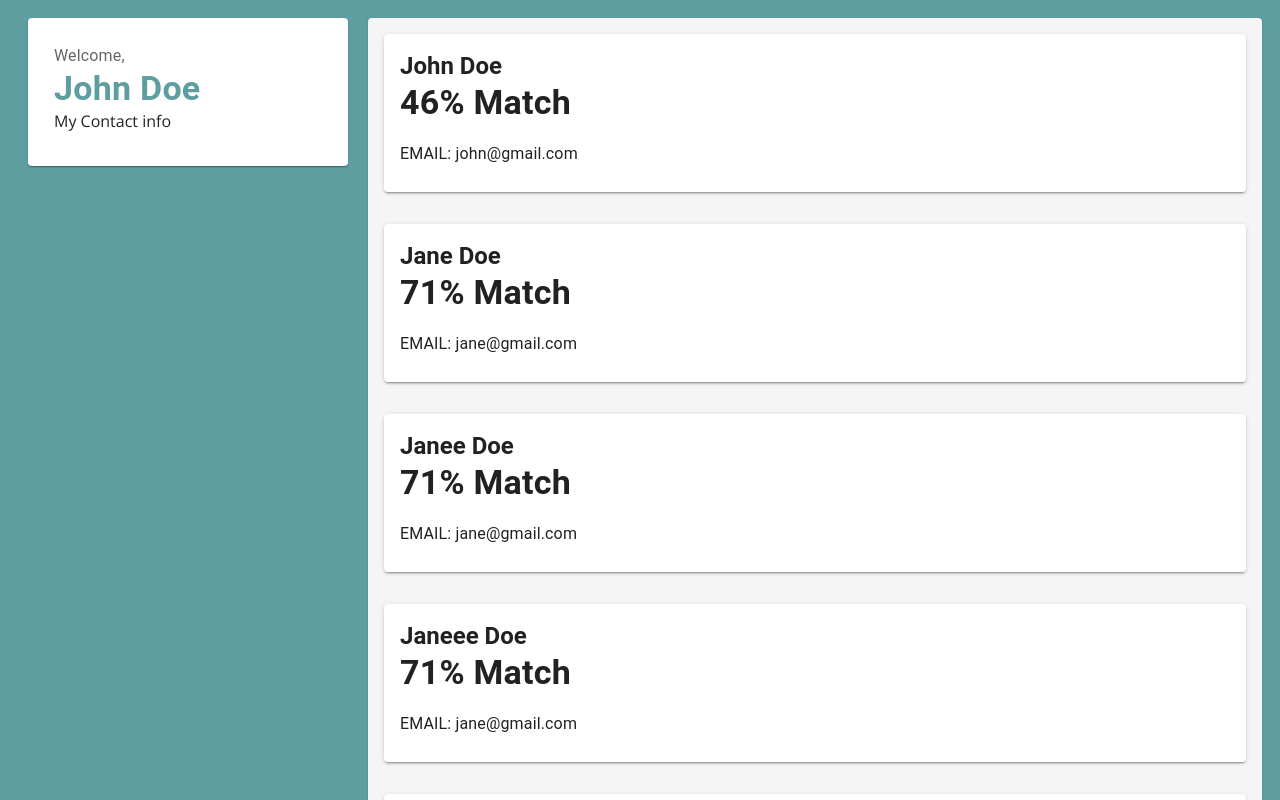
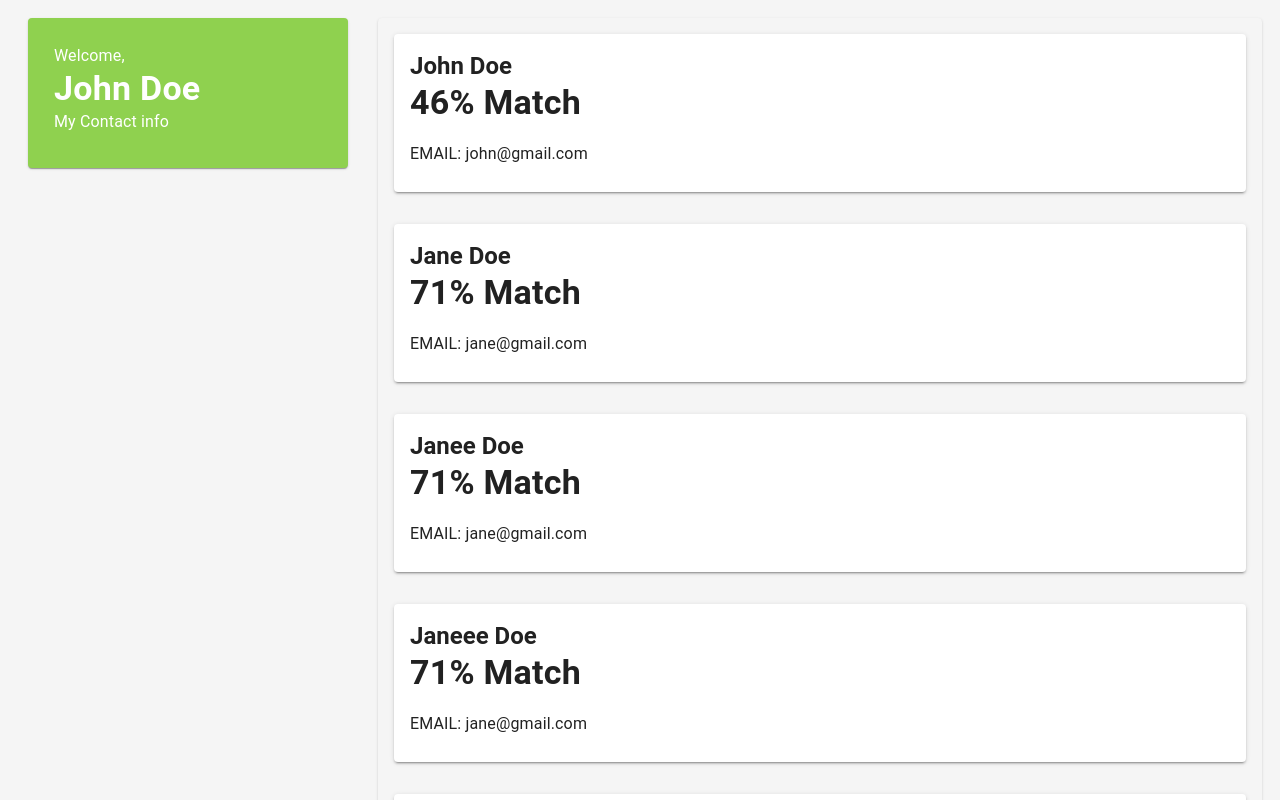
Before and after one commit to Spazdaa/classMATES, a React app in the folder frontend/: page / in a window 1280 px wide. Shown: the top 800 px of the page. Built offline with nearby package versions, Linux system fonts and the light colour scheme; no server answers.

Commit message:
colour changes

```diff
--- a/frontend/src/App.css
+++ b/frontend/src/App.css
@@ -1,5 +1,5 @@
 body {
     font-family: 'Open Sans', sans-serif;
-    background-color: cadetblue;
+    background-color: whitesmoke;
     padding: 10px;
 }
--- a/frontend/src/components/MatchList.jsx
+++ b/frontend/src/components/MatchList.jsx
@@ -10,7 +10,7 @@ export default function MatchList(props) {
       backgroundColor: 'grey.100',
       display: 'flex',
       flexDirection: 'column',
-      marginLeft: '10px',
+      marginLeft: '20px',
       width: '100%',
       overflowY: 'scroll',
       '&::-webkit-scrollbar': {
--- a/frontend/src/components/classlist/Class.css
+++ b/frontend/src/components/classlist/Class.css
@@ -1,6 +1,8 @@
 .card {
-    margin-bottom: 0px;
-    width: 90%;
+    margin-bottom: 7px;
+    min-width: 300px;
+    width: 100%;
+    padding: 5px;
 }
 
 .content {
@@ -8,5 +10,5 @@
 }
 
 .classheader {
-    color:cadetblue;
+    color:#8FD14F;
 }
--- a/frontend/src/components/classlist/ClassList.css
+++ b/frontend/src/components/classlist/ClassList.css
@@ -1,10 +1,11 @@
 .classList {
+    margin-bottom: 5px;
     display: 'flex';
     flex-direction: 'column';
     width: 100%;
 }
 
 h2 {
-    color: white;
+    color: black;
     text-align: center;
 }
--- a/frontend/src/components/myinfo/MyInfo.css
+++ b/frontend/src/components/myinfo/MyInfo.css
@@ -1,6 +1,11 @@
-.card {
-    margin-bottom: 20px;
+.infocard {
+    margin-bottom: 0px;
     min-width: 300px;
     width: 90%;
     padding: 10px;
+    background: #8FD14F;
 }
+
+.name {
+    color: white;
+}
--- a/frontend/src/components/myinfo/MyInfo.jsx
+++ b/frontend/src/components/myinfo/MyInfo.jsx
@@ -6,15 +6,17 @@ import './MyInfo.css';
 
 export default function MyInfo() {
   return (
-    <Card className="card">
+    <Card className="infocard" style={{ backgroundColor: '#8FD14F' }}>
       <CardContent>
-        <Typography color="text.secondary">
+        <Typography color="white">
           Welcome,
         </Typography>
-        <Typography variant="h4" component="div" className="classheader">
+        <Typography variant="h4" component="div" className="name">
           <b>John Doe</b>
         </Typography>
-        My Contact info
+        <Typography color="white">
+          My Contact info
+        </Typography>
       </CardContent>
     </Card>
   );
```
